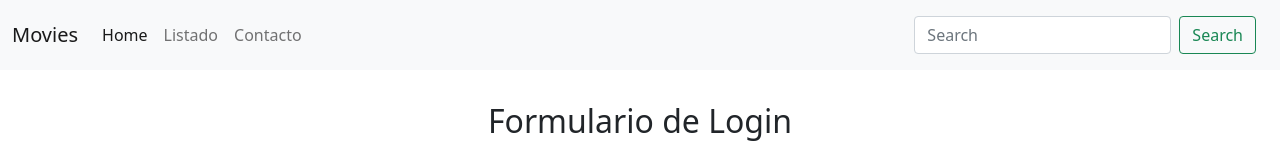
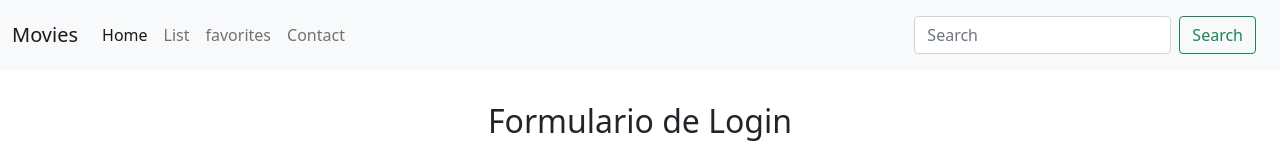
Before and after one commit to oluciams/Movies-Frontend, a React (Create React App) app: page / in a window 1280 px wide. Shown: the top 160 px of the page. Built offline with nearby package versions, Linux system fonts and the light colour scheme.

Commit message:
add or remove favorite and favorite component

```diff
--- a/src/App.js
+++ b/src/App.js
@@ -1,9 +1,10 @@
 import { Footer } from "./components/Footer";
 import { Header } from "./components/Header";
 import { AppRouter } from "./router/AppRouter";
-
+import "./css/app.css";
 
 function App() {
+
   return (
   <>
     <Header/>
--- /dev/null
+++ b/src/components/Card.jsx
@@ -0,0 +1,18 @@
+import React from 'react'
+import { Link } from 'react-router-dom'
+
+export const Card = ({id, poster_path, title, overview, addOrRevomeFromFavs}) => {
+  return (
+    <div className="col-3">
+      <div className="card h-100 my-4" style={{width: "18rem"}}>
+        <img src={`https://image.tmdb.org/t/p/w500/${poster_path}`} className="card-img-top" alt="movie"/>
+        <button onClick={addOrRevomeFromFavs} data-movie-id={id} className="favourite-btn">🖤</button>
+        <div className="card-body">
+          <h5 className="card-title">{title.substring(0, 20)}</h5>
+          <p className="card-text">{overview.substring(0, 50)}....</p>
+          <Link to={`/detail?movieID=${id}`} className="btn btn-info">View Detail</Link>
+        </div>
+      </div>
+    </div>
+  )
+}
--- a/src/components/Contacto.jsx
+++ b/src/components/Contact.jsx
@@ -1,4 +1,4 @@
-export const Contacto = () => {
+export const Contact = () => {
   return (
     <h2>Contacto</h2>
   )
--- /dev/null
+++ b/src/components/Favorite.jsx
@@ -0,0 +1,22 @@
+import React from 'react'
+import { Card } from './Card'
+
+export const Favorite = ({moviesInFavs, addOrRevomeFromFavs}) => {
+
+  return (
+    <div className="row g-3">
+      <h2>Tus Favoritos</h2>
+      {moviesInFavs.map(({title, poster_path, overview, id}, idx)=>(
+        <Card
+          key={idx}
+          id={id}
+          poster_path={poster_path}
+          title={title}
+          overview={overview}
+          addOrRevomeFromFavs={addOrRevomeFromFavs}
+        />
+      ))
+      }
+    </div>
+  )
+}
--- a/src/components/Header.jsx
+++ b/src/components/Header.jsx
@@ -16,10 +16,13 @@ export const Header = () => {
                 <Link className="nav-link active" to="/">Home</Link>
               </li>
               <li className="nav-item">
-                <Link className="nav-link" to="/listado">Listado</Link>
+                <Link className="nav-link" to="/listado">List</Link>
               </li>
               <li className="nav-item">
-                <Link className="nav-link" to="/contacto">Contacto</Link>
+                <Link className="nav-link" to="/favorite">favorites</Link>
+              </li>
+              <li className="nav-item">
+                <Link className="nav-link" to="/contact">Contact</Link>
               </li>
             </ul>
           </div>
--- a/src/components/Listado.jsx
+++ b/src/components/Listado.jsx
@@ -5,7 +5,7 @@ import { Link } from "react-router-dom";
 import Swal from 'sweetalert2';
 
 
-export const Listado = ()=> {
+export const Listado = ({addOrRevomeFromFavs})=> {
 
   const [moviesList, setMoviesList] = useState([]);
 
@@ -25,6 +25,7 @@ export const Listado = ()=> {
         })
   }
 
+
   useEffect(() => {
     getData()
   }, [setMoviesList]);
@@ -32,11 +33,12 @@ export const Listado = ()=> {
   return (
     <div className="row g-3">
       {
-        moviesList.map(({ title, poster_path, overview, id}, idx )=>{
+        moviesList.map(({ title, poster_path, overview, id})=>{
           return(
-            <div className="col-3" key={idx}>
+            <div className="col-3" key={id}>
               <div className="card h-100 my-4" style={{width: "18rem"}}>
                 <img src={`https://image.tmdb.org/t/p/w500/${poster_path}`} className="card-img-top" alt="movie"/>
+                <button onClick={addOrRevomeFromFavs} data-movie-id={id} className="favourite-btn">🖤</button>
                 <div className="card-body">
                   <h5 className="card-title">{title.substring(0, 20)}</h5>
                   <p className="card-text">{overview.substring(0, 50)}....</p>
--- /dev/null
+++ b/src/css/app.css
@@ -0,0 +1,14 @@
+.favourite-btn {
+  width: 30px;
+  height: 30px;
+  background-color: antiquewhite;
+  border-radius: 30px;
+  display: flex;
+  justify-content: center;
+  align-items: center;
+  position: absolute;
+  right: 10px;
+  top: 10px;
+  font-size: 13px;
+
+}
--- a/src/router/AppRouter.jsx
+++ b/src/router/AppRouter.jsx
@@ -1,21 +1,57 @@
-import React from 'react';
+import React, { useEffect, useState } from 'react';
 import { Route, Routes } from "react-router-dom";
-import { Contacto } from "../components/Contacto";
+import { Contact } from "../components/Contact";
 import { Detail } from '../components/Detail';
+import { Favorite } from '../components/Favorite';
 import { Listado } from "../components/Listado";
 import { Login } from "../components/Login";
 import { Results } from '../components/Results';
 import { PrivateRouter } from './PrivateRouter';
 
 export const AppRouter = () => {
+
+  const [moviesInFavs, setMoviesInFavs] = useState([]);
+
+    const addOrRevomeFromFavs = (e) => {
+    const btn = e.currentTarget;
+    const parent = btn.parentElement;
+    const poster_path = parent.querySelector('img').getAttribute('src');
+    const title = parent.querySelector('h5').innerText;
+    const overview = parent.querySelector('p').innerText;
+    const movieData = {
+      poster_path, title, overview,
+      id: btn.dataset.movieId
+    }
+    const repeated = moviesInFavs.find(ele => ele.id === movieData.id)
+    if(repeated){
+      const newMoviesInFavs = moviesInFavs.filter( movie => movie.id !== movieData.id )
+      setMoviesInFavs(newMoviesInFavs)
+      localStorage.setItem('favs', JSON.stringify(newMoviesInFavs))
+    } else {
+      console.log('no repetido')
+      const newMoviesInFavs = [...moviesInFavs, movieData]
+      setMoviesInFavs(newMoviesInFavs)
+      localStorage.setItem('favs', JSON.stringify(newMoviesInFavs))
+    }
+  }
+
+  useEffect(() => {
+    const favsInLocal= localStorage.getItem('favs')
+    if(favsInLocal){
+      setMoviesInFavs(JSON.parse(favsInLocal))
+    }
+  }, []);
+
+
   return (
     <Routes>
       <Route path="/" element={<Login />} />
       <Route element={<PrivateRouter redirectPath="/"/>}>
-        <Route path="listado" element={<Listado />} />
+        <Route path="listado" element={<Listado addOrRevomeFromFavs={addOrRevomeFromFavs} />} />
         <Route path="detail" element={<Detail />} />
         <Route path="results" element={<Results />} />
-        <Route path="contacto" element={<Contacto />} />
+        <Route path="favorite" element={<Favorite moviesInFavs={moviesInFavs} addOrRevomeFromFavs={addOrRevomeFromFavs} />} />
+        <Route path="contact" element={<Contact />} />
       </Route>
     </Routes>
   )
```
